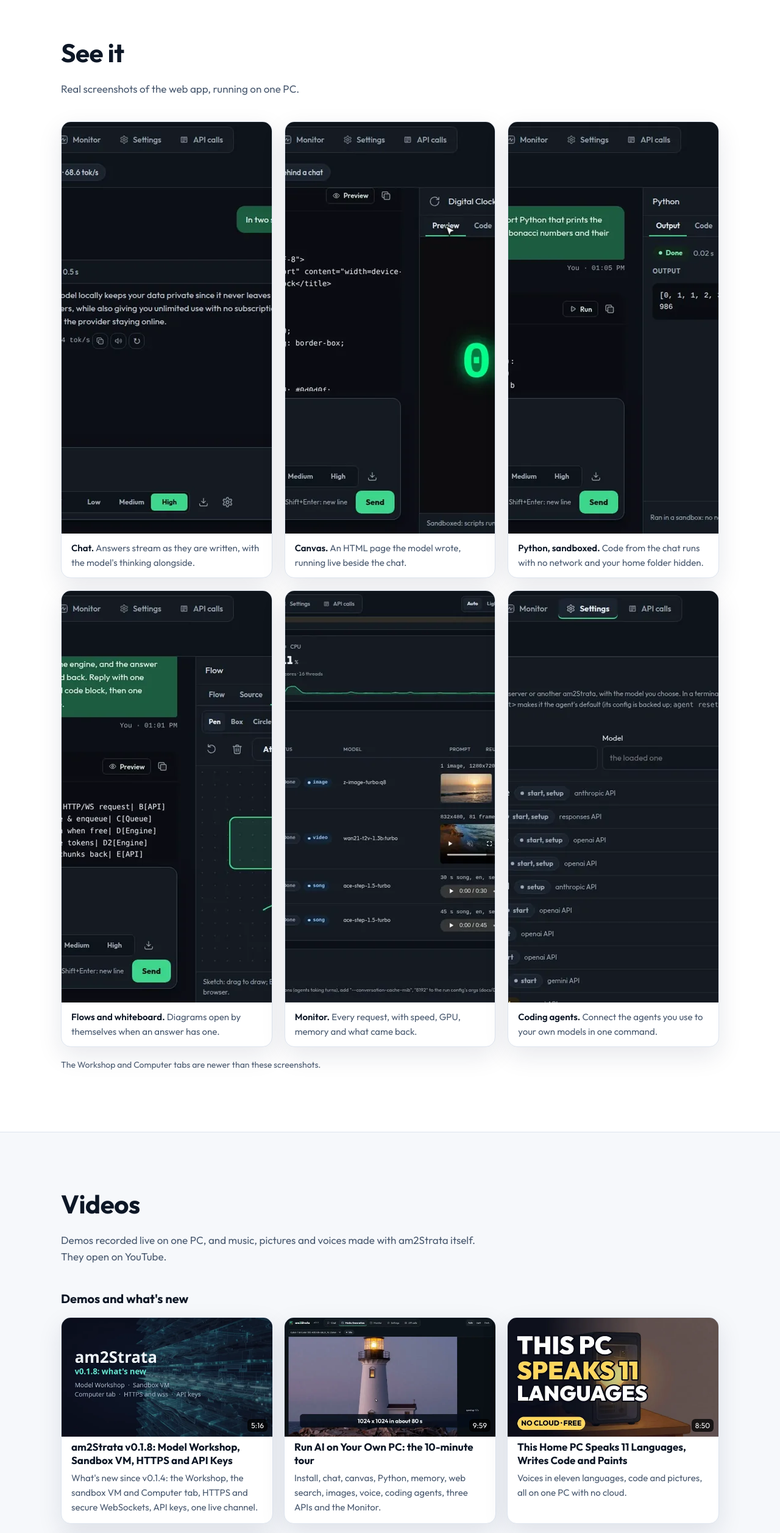
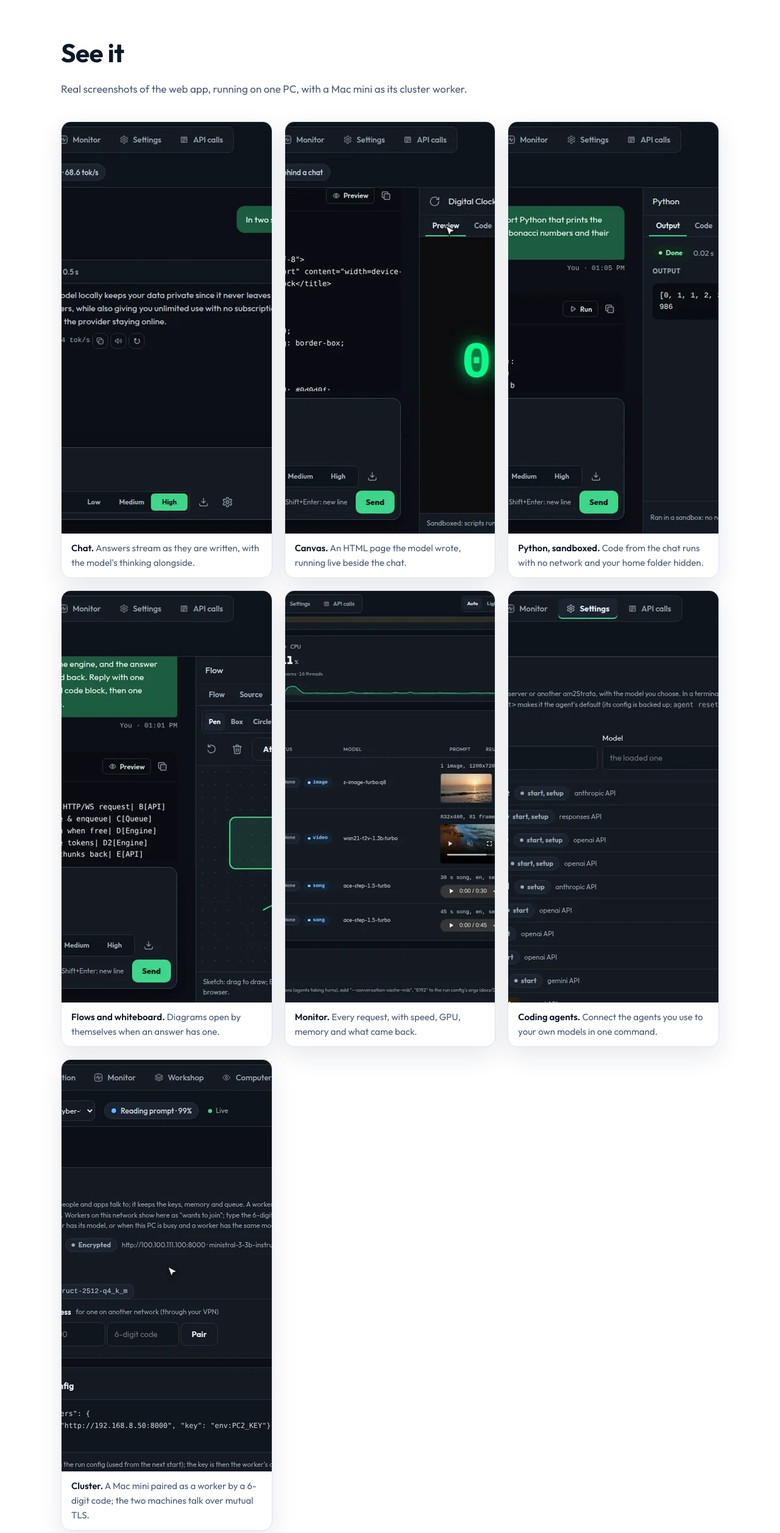
Before and after one commit to abhaymin/am2strata, a plain HTML site: page site/index.html in a window 1280 px wide. Shown: the part 1640-4154 px from the top of the page at 61% size. Drawn offline with Linux system fonts and the light colour scheme.

Commit message:
Docs and site: a screenshot of the cluster with the Mac mini worker (#56)
Settings › Cluster on the Linux master, with the Mac mini M4 (macm4) paired as a worker: answering, encrypted, its model loaded. No keys in the picture. In the README gallery, docs/CLUSTER.md and the site's See it section.

Co-authored-by: Claude Opus 5.5 <noreply@anthropic.com>

```diff
--- a/site/index.html
+++ b/site/index.html
@@ -200,7 +200,7 @@ footer p { margin: 6px 0; }
 <section class="alt" id="screens">
   <div class="wrap">
     <h2>See it</h2>
-    <p class="sub">Real screenshots of the web app, running on one PC.</p>
+    <p class="sub">Real screenshots of the web app, running on one PC, with a Mac mini as its cluster worker.</p>
     <div class="shots">
       <figure><img src="assets/chat.webp" alt="A question and its answer, streamed at 68 tokens per second" loading="lazy" width="1200" height="675">
         <figcaption><b>Chat.</b> Answers stream as they are written, with the model's thinking alongside.</figcaption></figure>
@@ -214,6 +214,8 @@ footer p { margin: 6px 0; }
         <figcaption><b>Monitor.</b> Every request, with speed, GPU, memory and what came back.</figcaption></figure>
       <figure><img src="assets/agents.webp" alt="Settings, Connect: the coding agents and what each supports" loading="lazy" width="1200" height="675">
         <figcaption><b>Coding agents.</b> Connect the agents you use to your own models in one command.</figcaption></figure>
+      <figure><img src="assets/cluster.webp" alt="Settings, Cluster: a Mac mini M4 paired as a worker, answering, encrypted" loading="lazy" width="1200" height="675">
+        <figcaption><b>Cluster.</b> A Mac mini paired as a worker by a 6-digit code; the two machines talk over mutual TLS.</figcaption></figure>
     </div>
     <p class="note">The Workshop and Computer tabs are newer than these screenshots.</p>
   </div>
```
Also changed, not shown: docs/media/screenshot-cluster.webp (added), site/assets/cluster.webp (added), 2 other files.
